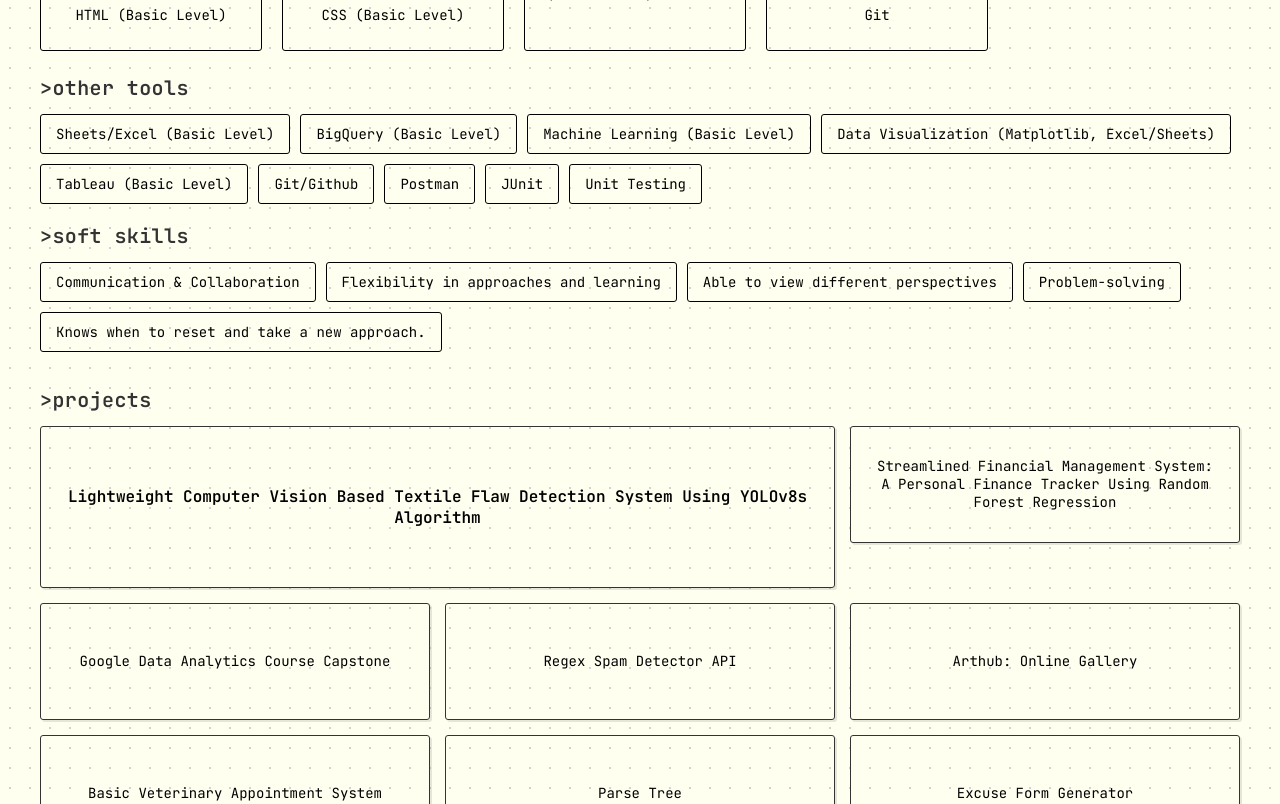
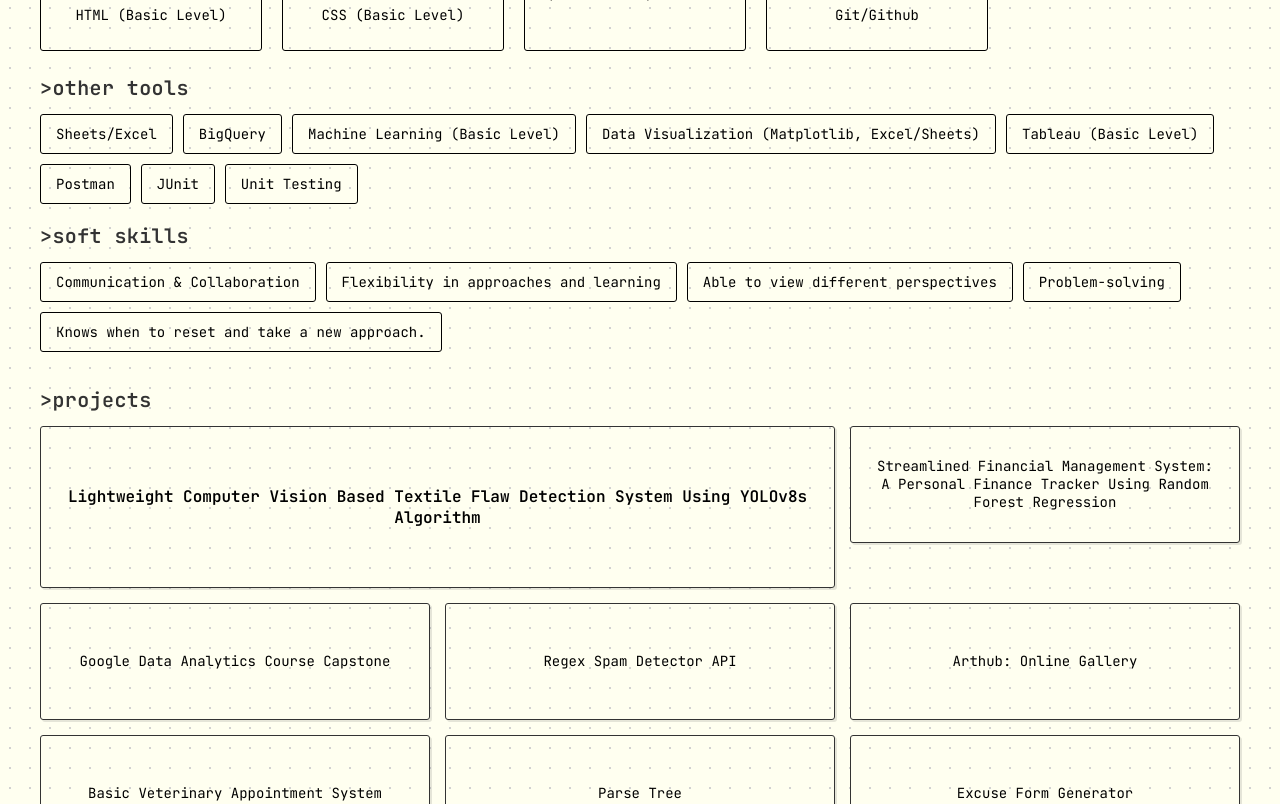
Before and after one commit to Archange-09/my-portfolio, a plain HTML site: page index.html in a window 1280 px wide. Shown: the part 962-1766 px from the top of the page. Drawn offline with nearby package versions, Linux system fonts and the light colour scheme.

Commit message:
temp update

```diff
--- a/index.html
+++ b/index.html
@@ -80,7 +80,7 @@
                 </div>
                 <div class="tool-box">
                     <i class="devicon-git-plain"></i>
-                    <p>Git</p>
+                    <p>Git/Github</p>
                 </div>
             </div>
 
@@ -88,12 +88,11 @@
 
             <p class="titles">>other tools</p>
             <ul>
-                <li>Sheets/Excel (Basic Level)</li>
-                <li>BigQuery (Basic Level)</li>
+                <li>Sheets/Excel</li>
+                <li>BigQuery</li>
                 <li>Machine Learning (Basic Level)</li>
                 <li>Data Visualization (Matplotlib, Excel/Sheets)</li>
                 <li>Tableau (Basic Level)</li>
-                <li>Git/Github</li>
                 <li>Postman</li>
                 <li>JUnit</li>
                 <li>Unit Testing</li>
```
